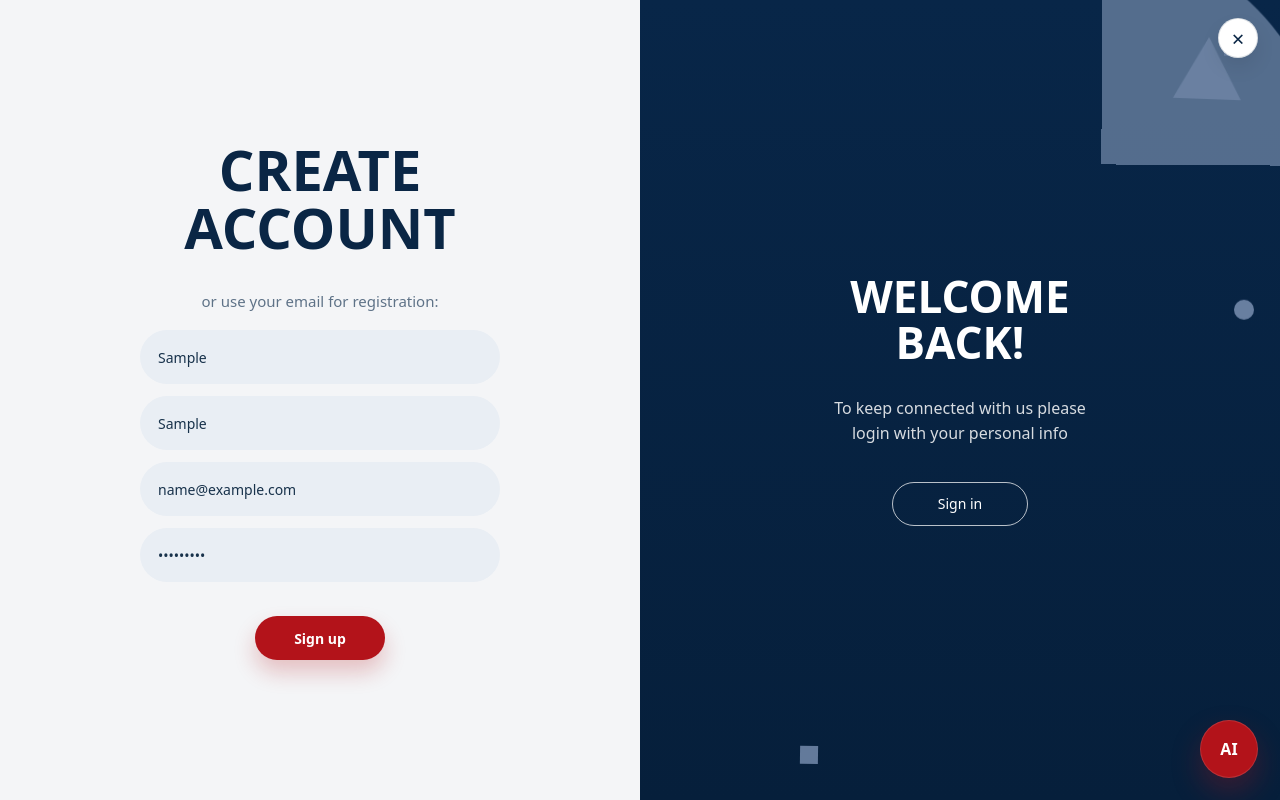
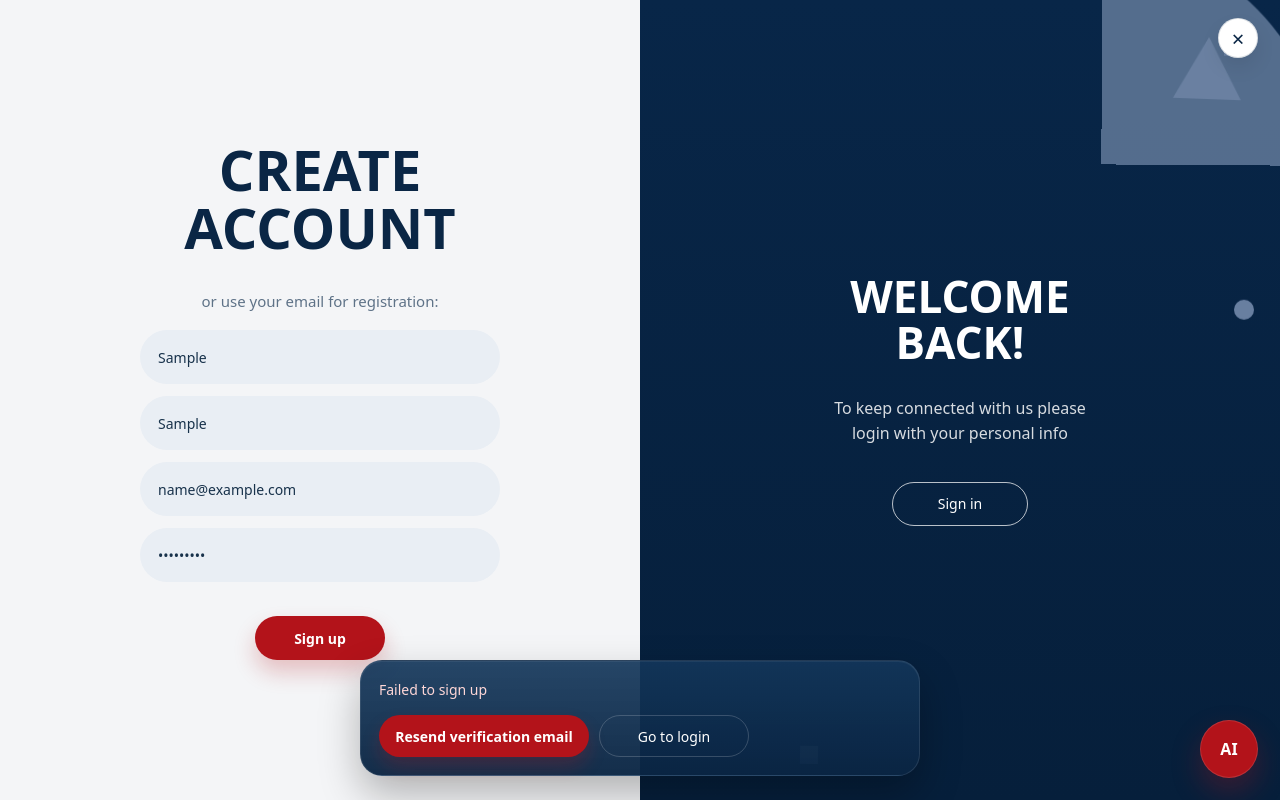
Before and after one commit to FintechT1-0/FRont-end_Ivan, a React (Vite) app: page /register in a window 1280 px wide. Both pictures are taken after typing "Sample", "Sample", "name@example.com", "Sample123" into the empty fields and a click on the button "Sign up". Built offline with nearby package versions, Linux system fonts and the light colour scheme; no server answers.

Commit message:
Update RegisterPage.jsx
add resend email functionality

```diff
--- a/src/pages/RegisterPage.jsx
+++ b/src/pages/RegisterPage.jsx
@@ -1,38 +1,216 @@
 import { useState } from "react";
 import { useNavigate } from "react-router-dom";
 import AuthCard from "../components/AuthCard";
-import { registerUser } from "../api/auth";
+import { registerUser, resendVerification } from "../api/auth";
 import { useLang } from "../context/LanguageContext";
+
+function getBackendError(error, fallback) {
+  const detail = error?.response?.data?.detail;
+  const message = error?.response?.data?.message;
+
+  if (typeof detail === "string" && detail.trim()) {
+    return detail;
+  }
+
+  if (Array.isArray(detail) && detail.length > 0) {
+    return detail.map((item) => item.msg).join(", ");
+  }
+
+  if (typeof message === "string" && message.trim()) {
+    return message;
+  }
+
+  return fallback;
+}
 
 export default function RegisterPage() {
   const { lang } = useLang();
   const navigate = useNavigate();
+
   const [loading, setLoading] = useState(false);
+  const [resendLoading, setResendLoading] = useState(false);
+
+  const [registeredEmail, setRegisteredEmail] = useState("");
+  const [showResend, setShowResend] = useState(false);
+
+  const [info, setInfo] = useState("");
+  const [errorText, setErrorText] = useState("");
+
+  const t = {
+    created:
+      lang === "ua"
+        ? "Акаунт створено. Перевір пошту для підтвердження."
+        : "Account created. Check your email for verification.",
+    resend:
+      lang === "ua"
+        ? "Повторно надіслати лист"
+        : "Resend verification email",
+    resendOk:
+      lang === "ua"
+        ? "Лист повторно надіслано."
+        : "Verification email has been sent again.",
+    resendFail:
+      lang === "ua"
+        ? "Не вдалося повторно надіслати лист"
+        : "Failed to resend verification email",
+    registerFail:
+      lang === "ua"
+        ? "Не вдалося зареєструватися"
+        : "Failed to sign up",
+    backToLogin:
+      lang === "ua"
+        ? "Перейти до входу"
+        : "Go to login",
+  };
 
   const handleRegister = async (formData) => {
     try {
       setLoading(true);
+      setInfo("");
+      setErrorText("");
+
       await registerUser(formData);
-      alert(
-        lang === "ua"
-          ? "Акаунт створено. Перевір пошту для підтвердження."
-          : "Account created. Check your email for verification."
-      );
-      navigate("/login");
+
+      setRegisteredEmail(formData.email || "");
+      setShowResend(true);
+      setInfo(t.created);
     } catch (error) {
-      console.error(error);
-      alert(lang === "ua" ? "Не вдалося зареєструватися" : "Failed to sign up");
+      setErrorText(getBackendError(error, t.registerFail));
+
+      if (formData?.email) {
+        setRegisteredEmail(formData.email);
+        setShowResend(true);
+      }
     } finally {
       setLoading(false);
     }
   };
 
+  const handleResend = async () => {
+    if (!registeredEmail) return;
+
+    try {
+      setResendLoading(true);
+      setInfo("");
+      setErrorText("");
+
+      await resendVerification({ email: registeredEmail });
+      setInfo(t.resendOk);
+    } catch (error) {
+      setErrorText(getBackendError(error, t.resendFail));
+    } finally {
+      setResendLoading(false);
+    }
+  };
+
   return (
+    <div
+      style={{
+        minHeight: "100vh",
+        background: "#F4F5F7",
+        position: "relative",
+      }}
+    >
       <AuthCard
         initialMode="register"
         onRegister={handleRegister}
         loading={loading}
         lang={lang}
       />
+
+      {(info || errorText || showResend) && (
+        <div
+          style={{
+            position: "fixed",
+            left: "50%",
+            bottom: "24px",
+            transform: "translateX(-50%)",
+            width: "min(92vw, 560px)",
+            zIndex: 60,
+            borderRadius: "22px",
+            padding: "18px",
+            background:
+              "linear-gradient(180deg, rgba(19,54,90,0.92) 0%, rgba(10,37,67,0.96) 100%)",
+            border: "1px solid rgba(255,255,255,0.10)",
+            boxShadow:
+              "inset 0 1px 0 rgba(255,255,255,0.06), 0 18px 40px rgba(0,0,0,0.28)",
+            color: "#FFFFFF",
+          }}
+        >
+          {info ? (
+            <div
+              style={{
+                fontSize: "14px",
+                lineHeight: 1.6,
+                marginBottom: showResend ? "14px" : 0,
+              }}
+            >
+              {info}
+            </div>
+          ) : null}
+
+          {errorText ? (
+            <div
+              style={{
+                fontSize: "14px",
+                lineHeight: 1.6,
+                color: "#FFD7D7",
+                marginBottom: showResend ? "14px" : 0,
+              }}
+            >
+              {errorText}
+            </div>
+          ) : null}
+
+          {showResend ? (
+            <div
+              style={{
+                display: "flex",
+                gap: "10px",
+                flexWrap: "wrap",
+              }}
+            >
+              <button
+                type="button"
+                onClick={handleResend}
+                disabled={resendLoading || !registeredEmail}
+                style={{
+                  minWidth: "210px",
+                  height: "42px",
+                  border: "none",
+                  borderRadius: "999px",
+                  background: "#B3131A",
+                  color: "#FFFFFF",
+                  fontSize: "14px",
+                  fontWeight: 600,
+                  cursor: resendLoading || !registeredEmail ? "default" : "pointer",
+                  opacity: resendLoading || !registeredEmail ? 0.7 : 1,
+                  boxShadow: "0 10px 18px rgba(179,19,26,0.24)",
+                }}
+              >
+                {resendLoading ? "..." : t.resend}
+              </button>
+
+              <button
+                type="button"
+                onClick={() => navigate("/login")}
+                style={{
+                  minWidth: "150px",
+                  height: "42px",
+                  borderRadius: "999px",
+                  border: "1px solid rgba(255,255,255,0.18)",
+                  background: "transparent",
+                  color: "#FFFFFF",
+                  fontSize: "14px",
+                  cursor: "pointer",
+                }}
+              >
+                {t.backToLogin}
+              </button>
+            </div>
+          ) : null}
+        </div>
+      )}
+    </div>
   );
 }
```
Lines whose indentation alone changed are shown as unchanged.
